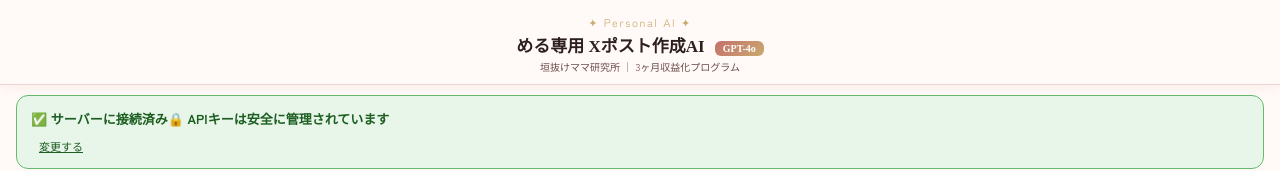
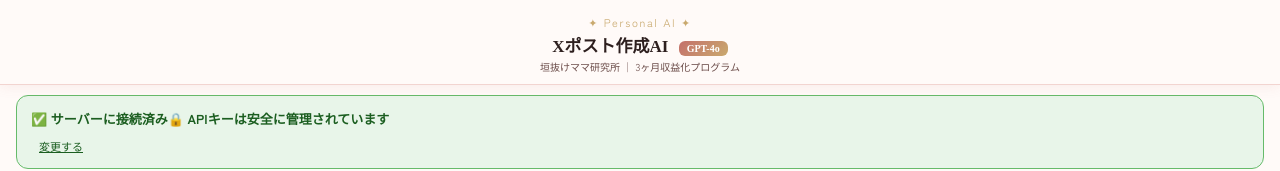
Before and after one commit to unpostednakai-svg/meru-ai, a plain HTML site: page index.html in a window 1280 px wide. Shown: the top 171 px of the page. Drawn offline with Linux system fonts and the light colour scheme.

Commit message:
Update index.html

```diff
--- a/index.html
+++ b/index.html
@@ -108,7 +108,7 @@ textarea{width:100%;border:1.5px solid var(--blush);border-radius:10px;padding:1
 
 <header>
   <div class="logo">✦ Personal AI ✦</div>
-  <h1>める専用 Xポスト作成AI <span class="badge">GPT-4o</span></h1>
+  <h1>Xポスト作成AI <span class="badge">GPT-4o</span></h1>
   <div class="head-sub">垣抜けママ研究所 ｜ 3ヶ月収益化プログラム</div>
 </header>
 
```
